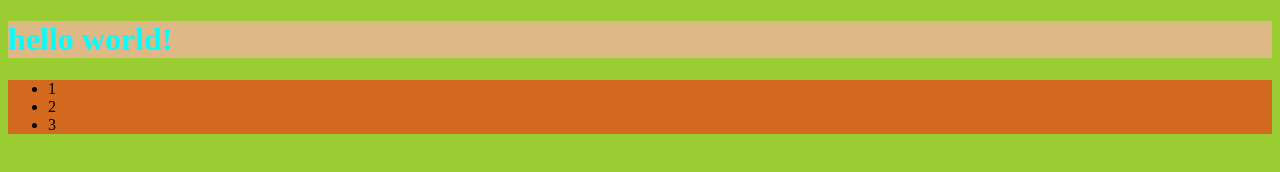
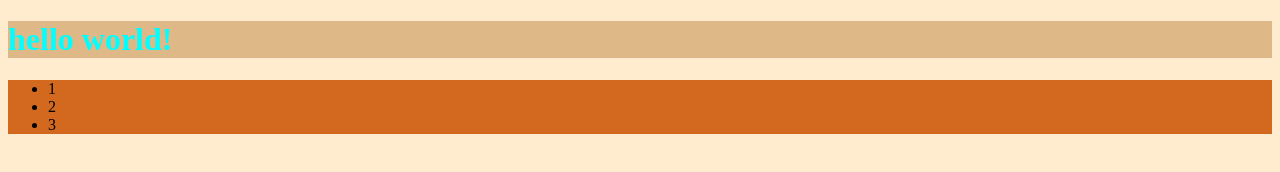
Before and after one commit to MazurVasyl/hello-world, a plain HTML site: page index.html in a window 1280 px wide. Drawn offline with Linux system fonts and the light colour scheme.

Commit message:
changed body's background

```diff
--- a/style.css
+++ b/style.css
@@ -1,5 +1,5 @@
 body {
-  background: yellowgreen;
+  background: blanchedalmond;
 }
 
 h1{
```
